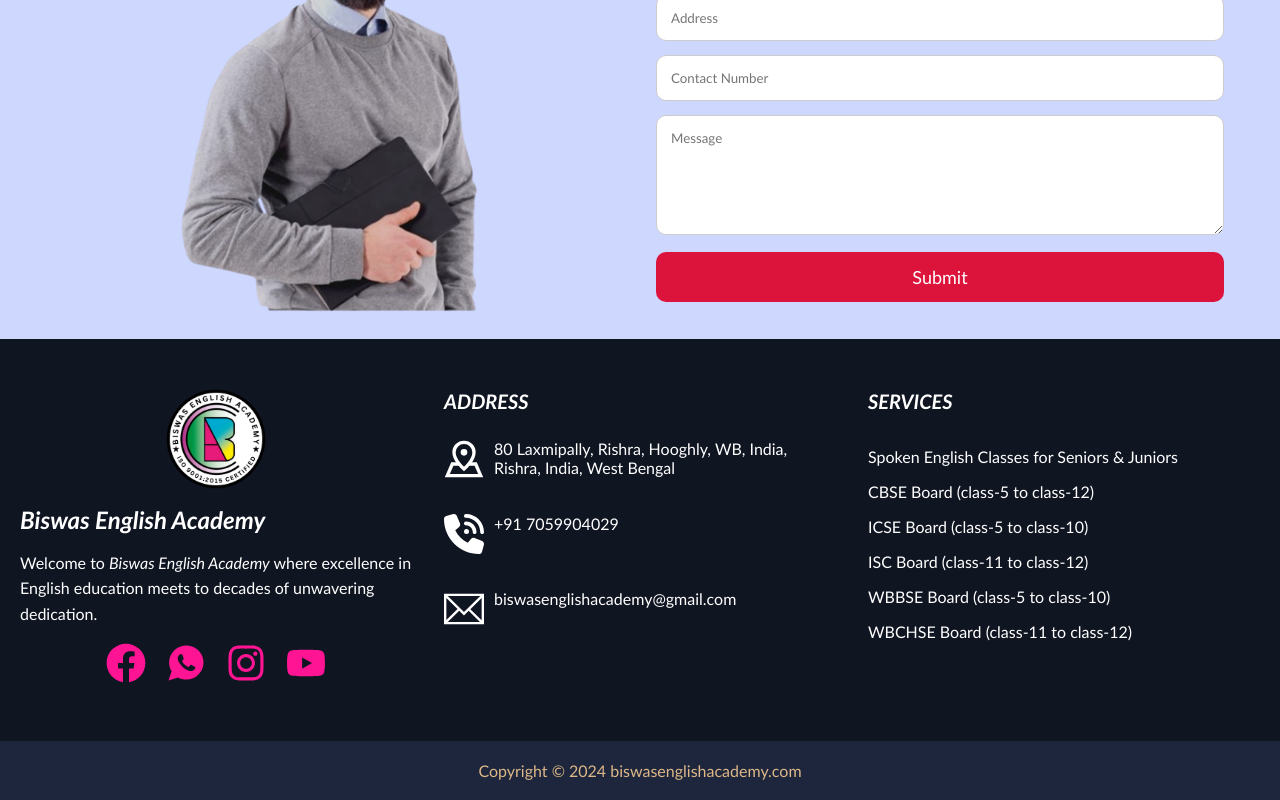
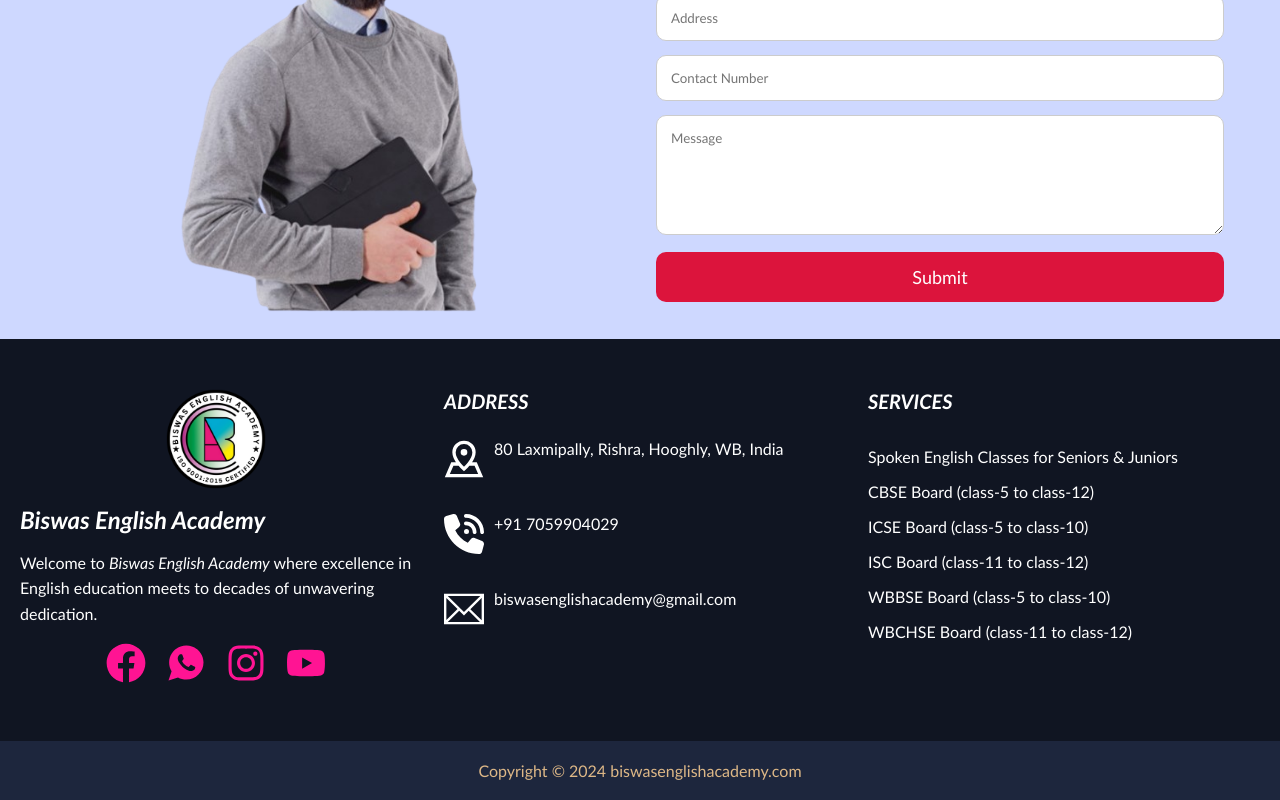
Before and after one commit to Pritam-Mondal18/biswasEnglishAcademyFinal, a React (Vite) app: page /contact in a window 1280 px wide. Shown: the part 4179-4979 px from the top of the page. Built offline with nearby package versions, Linux system fonts and the light colour scheme.

Commit message:
add frammer motion animation in footer part and delete unused code

```diff
--- a/src/components/Footer.css
+++ b/src/components/Footer.css
@@ -1,290 +1,3 @@
-/*.footer-container {
-  background-color: #101522;
-  width: 100%;
-  padding: 50px;
-  color: #fff;
-  display: flex;
-  flex-direction: row;
-  justify-content: space-evenly;
-  align-items: flex-start;
-  flex-wrap: wrap;
-}
-
-.social-links-container,
-.contact-details,
-.courses {
-  display: flex;
-  flex-direction: column;
-  text-align: center;
-  padding: 15px;
-  height: auto;
-  width: 25%;
-}
-
-.social-links-container .logo {
-  margin-left: auto;
-  margin-right: auto;
-  padding-bottom: 5px;
-  width: 100px;
-  height: auto;
-}
-
-.social-links-container b {
-  font-size: 25px;
-}
-
-.social-links-container p {
-  text-align: start;
-  padding: 15px;
-  font-size: 18px;
-}
-
-.social-links {
-  display: flex;
-  justify-content: space-between;
-  font-size: 25px;
-}
-
-.icon a,
-.facebook a,
-.insta a,
-.whatsapp a,
-.youtube a {
-  cursor: pointer;
-  color: deeppink;
-  font-size: 30px;
-}
-
-.icon a:hover {
-  color: darkblue;
-}
-
-.icon:hover {
-  color: darkblue;
-}
-
-.social-links .facebook .icon:hover {
-  cursor: pointer;
-  color: #1877f2;
-}
-
-.social-links .whatsapp .icon:hover {
-  cursor: pointer;
-  color: #25d366;
-}
-
-.social-links .insta .icon:hover {
-  cursor: pointer;
-  color: rgb(227, 114, 174);
-}
-
-.social-links .youtube .icon:hover {
-  cursor: pointer;
-  color: #ff0000;
-}
-
-.contact-details,
-.courses {
-  font-size: 20px;
-}
-
-.adress-details,
-.contact-number-details,
-.email-details {
-  display: flex;
-  flex-direction: column;
-  align-items: center;
-  margin: 10px 0;
-}
-
-.adress-details .icon-map,
-.contact-number-details .icon-map,
-.email-details .icon-map {
-  padding: 25px 10px;
-  font-size: 30px;
-}
-
-.adress-details .icon-map:hover,
-.contact-number-details .icon-map:hover,
-.email-details .icon-map:hover {
-  cursor: pointer;
-  color: pink;
-}
-
-.email-details p {
-  padding-right: 40px;
-}
-
-.adress-details p,
-.contact-number-details p,
-.email-details p {
-  padding-left: 25px;
-  padding-top: 25px;
-  font-size: 18px;
-}
-
-.course ul li {
-  padding-top: 25px;
-  justify-content: space-around;
-  list-style: none;
-}
-
-.course ul li:hover {
-  cursor: pointer;
-  color: pink;
-}
-
-.end-footer {
-  background-color: #1d263d;
-  display: flex;
-  justify-content: center;
-  align-items: center;
-  padding: 20px;
-  height: auto;
-  width: 100%;
-  color: burlywood;
-  text-align: center;
-}
-
-/* Responsive Styling */
-/*large Desktop
-@media (min-width: 1440px) {
-  .footer-container {
-    width: 100vw;
-  }
-  .end-footer {
-    width: 100vw;
-  }
-}
-/* Small Desktop
-@media (min-width: 1024px) and (max-width: 1279px) {
-  .footer-container {
-    width: 103vw;
-    flex-direction: column;
-    align-items: center;
-  }
-  .end-footer {
-    width: 103vw;
-  }
-
-  .social-links-container,
-  .contact-details,
-  .courses {
-    width: 90%;
-  }
-
-  .social-links-container .logo {
-    width: 80px;
-  }
-}
-/* Tablets
-@media (min-width: 768px) and (max-width: 1023px) {
-  .footer-container {
-    width: 179vw;
-    flex-direction: column;
-    align-items: center;
-  }
-  .footer-container p {
-    font-size: 30px;
-  }
-  .end-footer {
-    width: 179vw;
-  }
-  .end-footer p {
-    font-size: 30px;
-  }
-  .social-links-container,
-  .contact-details,
-  .courses {
-    width: 90%;
-  }
-  .social-links-container .logo {
-    width: 70px;
-  }
-}
-@media (max-width: 713px) {
-  .footer-container {
-    width: 215vw;
-  }
-  .end-footer {
-    width: 215vw;
-  }
-}
-@media (max-width: 691px) {
-  .footer-container {
-    width: 220vw;
-  }
-
-  .end-footer {
-    width: 220vw;
-  }
-}
-@media (max-width: 541px) {
-  .footer-container {
-    width: 254vw;
-    flex-direction: column;
-    align-items: center;
-  }
-
-  .social-links-container,
-  .contact-details,
-  .courses {
-    width: 100%;
-  }
-
-  .social-links-container .logo {
-    width: 60px;
-  }
-  .end-footer {
-    width: 254vw;
-  }
-}
-
-@media (max-width: 431px) {
-  .footer-container {
-    width: 255vw;
-    height: 211vh;
-    flex-direction: column;
-    align-items: center;
-  }
-  .end-footer {
-    width: 255vw;
-  }
-  .social-links-container,
-  .contact-details,
-  .courses {
-    width: 100%;
-  }
-
-  .social-links-container .logo {
-    width: 50px;
-  }
-}
-
-@media (max-width: 321px) {
-  .footer-container {
-    width: 272vw;
-    flex-direction: column;
-    align-items: center;
-  }
-  .end-footer {
-    width: 272vw;
-  }
-
-  .social-links-container,
-  .contact-details,
-  .courses {
-    width: 100%;
-  }
-
-  .social-links-container .logo {
-    width: 40px;
-  }
-}
-*/
-/* ============================
-   Footer Section Styles
-   ============================ */
 .footer-container {
   margin-top: -50px;
   background-color: #101522;
@@ -332,14 +45,15 @@
 }
 
 .social-links .icon {
-  font-size: 40px; /* Equal to email/contact icon */
-  transition: color 0.3s ease;
+  font-size: 40px;
+  transition: color 0.3s ease, transform 0.3s ease;
   color: deeppink;
   cursor: pointer;
 }
 
 .social-links .icon:hover {
   color: darkblue;
+  transform: scale(1.2);
 }
 
 .facebook .icon:hover {
@@ -416,8 +130,8 @@
 }
 
 /* ============================
-     Dark Mode Support
-     ============================ */
+       Dark Mode Support
+       ============================ */
 
 body[data-theme="dark"] .footer-container {
   background-color: #0f172a;
@@ -436,8 +150,8 @@
 }
 
 /* ============================
-     Responsive Design
-     ============================ */
+       Responsive Design
+       ============================ */
 
 @media screen and (max-width: 1024px) {
   .footer-container {
--- a/src/components/Footer.jsx
+++ b/src/components/Footer.jsx
@@ -1,8 +1,5 @@
 import React, { useState } from "react";
-import { Link as ScrollLink } from "react-scroll";
-import { NavLink as RouterNavLink } from "react-router-dom";
-// import { NavLink as ScrollNavLink } from "react-scroll";
-import { CiRoute } from "react-icons/ci";
+import { motion } from "framer-motion";
 import { FaFacebook } from "react-icons/fa";
 import { IoLogoWhatsapp } from "react-icons/io";
 import { FaYoutube } from "react-icons/fa6";
@@ -12,21 +9,21 @@
 import { TfiEmail } from "react-icons/tfi";
 
 import "./Footer.css";
-const Footer = ({ homeRef, aboutRef, contactRef, gallaryRef, servicesRef }) => {
+
+const Footer = () => {
   const [showMenu, setShowMenu] = useState(false);
-  // Scroll to the referenced section
-  const scrollToElement = (elementRef) => {
-    if (elementRef?.current) {
-      window.scrollTo({
-        top: elementRef.current.offsetTop,
-        behavior: "smooth",
-      });
-    }
-  };
+
   return (
     <>
       <div className="footer-container">
-        <div className="social-links-container">
+        {/* SOCIAL LINKS */}
+        <motion.div
+          className="social-links-container"
+          initial={{ opacity: 0, y: 50 }}
+          whileInView={{ opacity: 1, y: 0 }}
+          transition={{ duration: 0.6, delay: 0.1 }}
+          viewport={{ once: true }}
+        >
           <img src="/images/logoFinal.png" alt="Logo" className="logo" />
           <h4>
             <b>
@@ -75,20 +72,24 @@
               </a>
             </div>
           </div>
-        </div>
-        <div className="contact-details">
+        </motion.div>
+
+        {/* CONTACT DETAILS */}
+        <motion.div
+          className="contact-details"
+          initial={{ opacity: 0, y: 50 }}
+          whileInView={{ opacity: 1, y: 0 }}
+          transition={{ duration: 0.6, delay: 0.3 }}
+          viewport={{ once: true }}
+        >
           <h4>
             <i>ADDRESS</i>
           </h4>
-
           <div className="adress-details">
             <div className="icon-map">
               <GrMap />
             </div>
-            <p>
-              80 Laxmipally, Rishra, Hooghly, WB, India, Rishra, India, West
-              Bengal
-            </p>
+            <p>80 Laxmipally, Rishra, Hooghly, WB, India</p>
           </div>
           <div className="contact-number-details">
             <div className="icon-map">
@@ -102,8 +103,16 @@
             </div>
             <p>biswasenglishacademy@gmail.com</p>
           </div>
-        </div>
-        <div className="courses">
+        </motion.div>
+
+        {/* SERVICES */}
+        <motion.div
+          className="courses"
+          initial={{ opacity: 0, y: 50 }}
+          whileInView={{ opacity: 1, y: 0 }}
+          transition={{ duration: 0.6, delay: 0.5 }}
+          viewport={{ once: true }}
+        >
           <h4>
             <i>SERVICES</i>
           </h4>
@@ -117,11 +126,19 @@
               <li>WBCHSE Board (class-11 to class-12)</li>
             </ul>
           </div>
-        </div>
+        </motion.div>
       </div>
-      <div className="end-footer">
+
+      {/* FOOTER END LINE */}
+      <motion.div
+        className="end-footer"
+        initial={{ opacity: 0 }}
+        whileInView={{ opacity: 1 }}
+        transition={{ duration: 0.8, delay: 0.8 }}
+        viewport={{ once: true }}
+      >
         <p>Copyright © 2024 biswasenglishacademy.com</p>
-      </div>
+      </motion.div>
     </>
   );
 };
```
